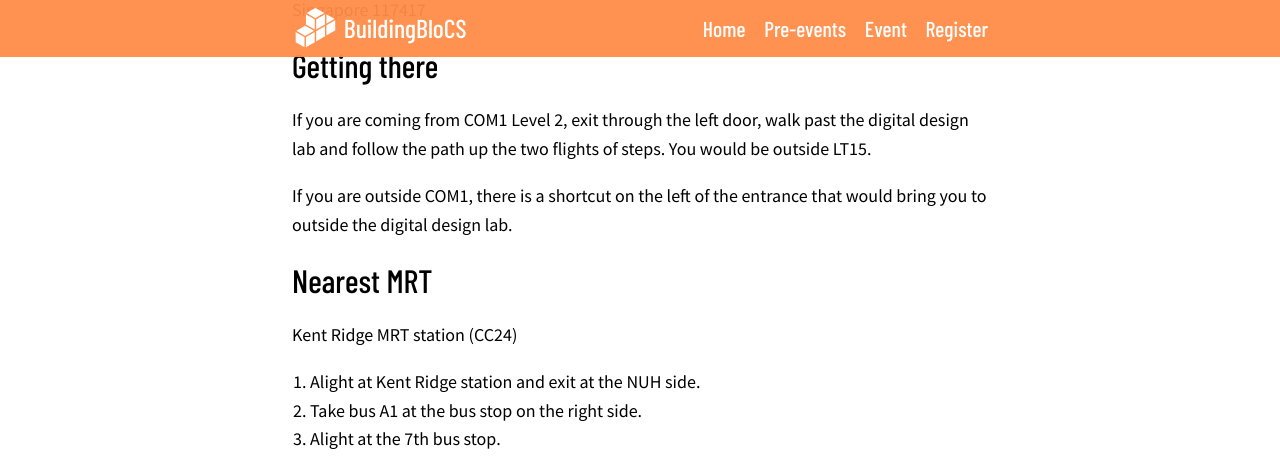
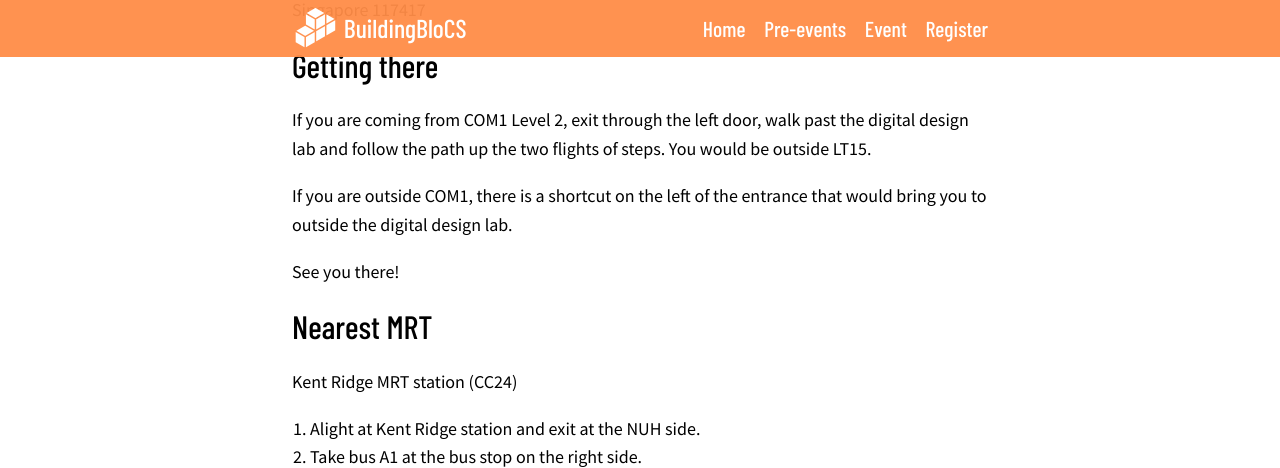
Before and after one commit to buildingblocs/2018, a Jekyll site: the page built from contact/index.md, in a window 1280 px wide and 900 px high, scrolled down 355 px, cut to the strip 0-468 px from the top of the window. Built offline with Jekyll 4.4.1, drawn with Linux system fonts in a browser that asks for light colours; some web fonts are replaced; our own code applies the rules of GitHub Pages for plain Markdown files.

Commit message:
Update index.md

```diff
--- a/contact/index.md
+++ b/contact/index.md
@@ -18,6 +19,8 @@ If you are coming from COM1 Level 2, exit through the left door, walk past the d
 
 If you are outside COM1, there is a shortcut on the left of the entrance that would bring you to outside the digital design lab.
 
+See you there!
+
 ## Nearest MRT
 
 Kent Ridge MRT station (CC24)
```
Also changed, not shown: other parts of contact/index.md (+1 -0 lines).
